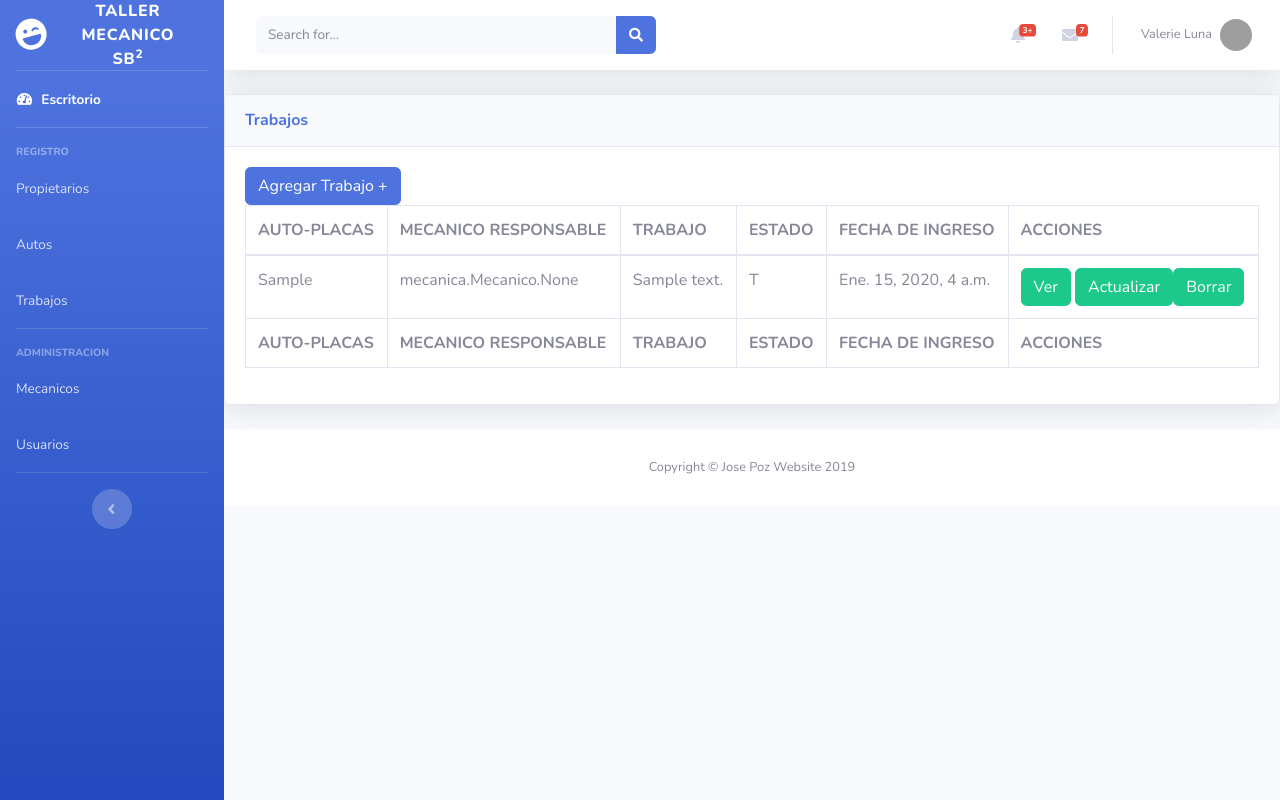
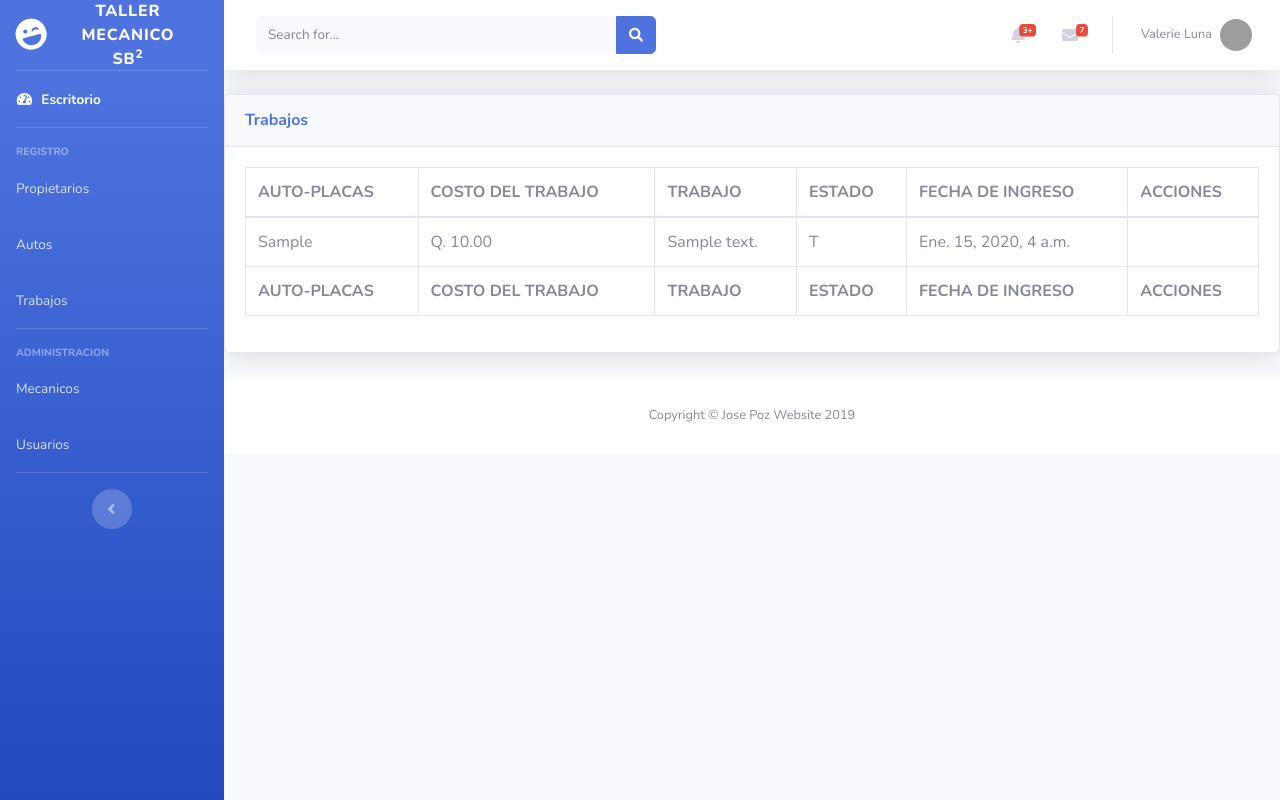
Before and after one commit to josepoz/proyecto_taller, a Django app: page /trabajos in a window 1280 px wide. Run offline with Django 3.2, Linux system fonts and the light colour scheme; tables that the repository leaves empty hold one stand-in row (values such as "Sample post"); some libraries are stand-ins or nearby versions; grey boxes are pictures that could not be loaded.

Commit message:
correccion de los botones y autenticacion

```diff
--- a/mecanica/templates/index.html
+++ b/mecanica/templates/index.html
@@ -57,17 +57,17 @@
       </div>
 
       <li class="nav-item">
-        <a class="nav-link" href="propietarios">
+        <a class="nav-link" href="{% url 'propietario_list' %}">
           <span>Propietarios</span></a>
       </li>
 
       <li class="nav-item">
-        <a class="nav-link" href="autos">
+        <a class="nav-link" href="{% url 'auto_list' %}">
           <span>Autos</span></a>
       </li>
 
       <li class="nav-item">
-        <a class="nav-link" href="trabajos">
+        <a class="nav-link" href="{% url 'trabajo_list' %}">
           <span>Trabajos</span></a>
       </li>
 
--- a/mecanica/templates/mecanica/autos_list.html
+++ b/mecanica/templates/mecanica/autos_list.html
@@ -11,9 +11,11 @@
         <div id="dataTable_wrapper" class="dataTables_wrapper dt-bootstrap4">
             <div class="row">
                 <div class="col-sm-12 col-md-6">
+                    {% if user.is_authenticated %}
                     <a href="{% url 'auto_new' %}" class="btn btn-primary btn-icon-split">
                             <span class="text">Agregar Auto +</span>
                     </a>
+                    {% endif %}
                 </div>
 
             </div>
@@ -47,12 +49,14 @@
               <td>{{ auto.modelo }}</td>
               <td>{{ auto.fecha_registro }}</td>
               <td>
+                  {% if user.is_authenticated %}
                     <a href="{% url 'auto_edit' pk=auto.pk %}" class="btn btn-success btn-icon-split">
                             <span class="text">Actualizar</span>
                     </a>
 
                     <a href="{% url 'detalle_auto' pk=auto.pk %}" class="btn btn-success btn-icon-split" >
                      <span class="text">Ver</span>
+                     {% endif %}
               </a>
               </td>
               {% endfor %}
--- a/mecanica/templates/mecanica/trabajos_list.html
+++ b/mecanica/templates/mecanica/trabajos_list.html
@@ -10,11 +10,13 @@
       <div class="table-responsive">
         <div id="dataTable_wrapper" class="dataTables_wrapper dt-bootstrap4">
             <div class="row">
+                {% if user.is_authenticated %}
                 <div class="col-sm-12 col-md-6">
                     <a href="{% url 'trabajo_new' %}" class="btn btn-primary btn-icon-split">
                             <span class="text">Agregar Trabajo +</span>
                     </a>
                 </div>
+                {% endif %}
 
             </div>
             <div class="row"><div class="col-sm-12">
@@ -22,7 +24,7 @@
           <thead>
             <tr>
                 <th rowspan="1" colspan="1">AUTO-PLACAS</th>
-                <th rowspan="1" colspan="1">MECANICO RESPONSABLE</th>
+                <th rowspan="1" colspan="1">COSTO DEL TRABAJO</th>
                 <th rowspan="1" colspan="1">TRABAJO</th>
                 <th rowspan="1" colspan="1">ESTADO</th>
                 <th rowspan="1" colspan="1">FECHA DE INGRESO</th>
@@ -32,7 +34,7 @@
           <tfoot>
             <tr>
                 <th rowspan="1" colspan="1">AUTO-PLACAS</th>
-                <th rowspan="1" colspan="1">MECANICO RESPONSABLE</th>
+                <th rowspan="1" colspan="1">COSTO DEL TRABAJO</th>
                 <th rowspan="1" colspan="1">TRABAJO</th>
                 <th rowspan="1" colspan="1">ESTADO</th>
                 <th rowspan="1" colspan="1">FECHA DE INGRESO</th>
@@ -45,11 +47,12 @@
 
           <tr role="row" class="odd">
               <td class="sorting_1">{{ trabajo.auto_placas }}</td>
-              <td>{{ trabajo.mecanicos}}</td>
+              <td>Q. {{ trabajo.costo_total}}</td>
               <td>{{ trabajo.trabajo_descripcion }}</td>
               <td>{{ trabajo.estado }}</td>
               <td>{{ trabajo.fecha }}</td>
               <td>
+                  {% if user.is_authenticated %}
                     <a href="{% url 'detalle_trabajo' pk=trabajo.pk %}" class="btn btn-success btn-icon-split">
                             <span class="text">Ver</span>
                     </a>
@@ -59,7 +62,8 @@
 
                     <a href="{% url 'trabajo_delete' pk=trabajo.pk %}" class="btn btn-success btn-icon-split">
                     <span class="text">Borrar</span>
-              </a>
+                    </a>
+                    {% endif %}
               </td>
               {% endfor %}
               </tbody>
```
